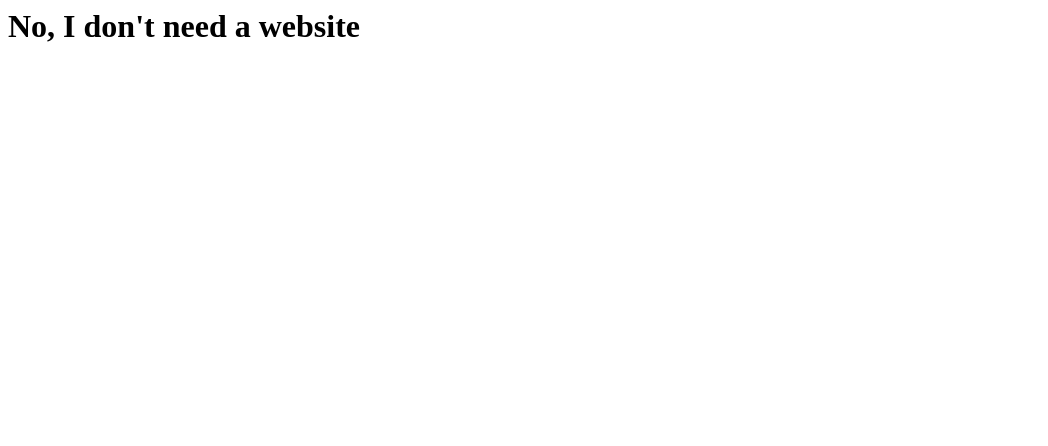
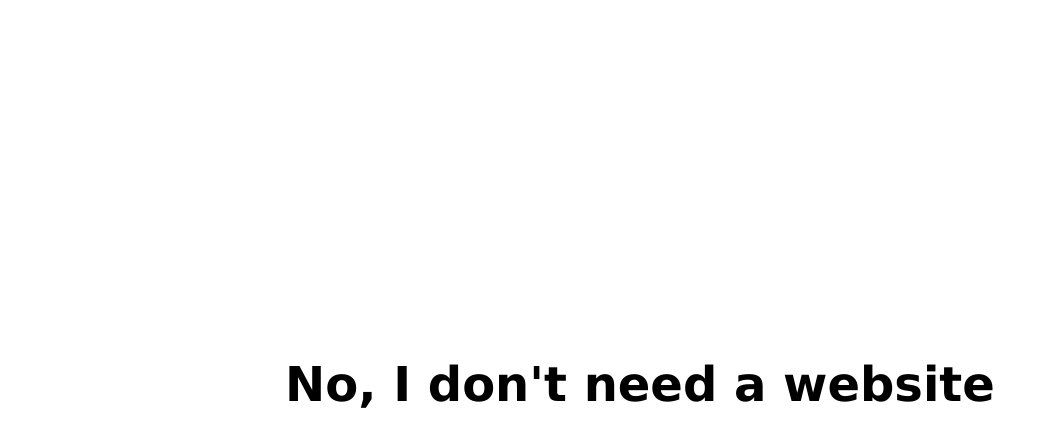
Before and after one commit to ValleZ/web.valkon.us, a plain HTML site: page index.html in a window 1280 px wide. Shown: the whole page, without its empty margins (0-1048 px from the left). Drawn offline with Linux system fonts and the light colour scheme.

Commit message:
Centered content, gitignore

```diff
--- a/index.html
+++ b/index.html
@@ -1,5 +1,23 @@
 <html>
+<style>
+  html, body {
+    height: 100%;
+    margin: 0;
+    padding: 0;
+    width: 100%;
+  }
+  body {
+    display: table;
+  }
+  .c-block {
+    text-align: center;
+    display: table-cell;
+    vertical-align: middle;
+    font-family: Verdana, Geneva, sans-serif;
+    font-size: 24px;
+  }
+</style>
 <body>
-<h1>No, I don't need a website</h1>
+<div class="c-block"><h1>No, I don't need a website</h1></div>
 </body>
 </html>
```
Also changed, not shown: 1 other file.
